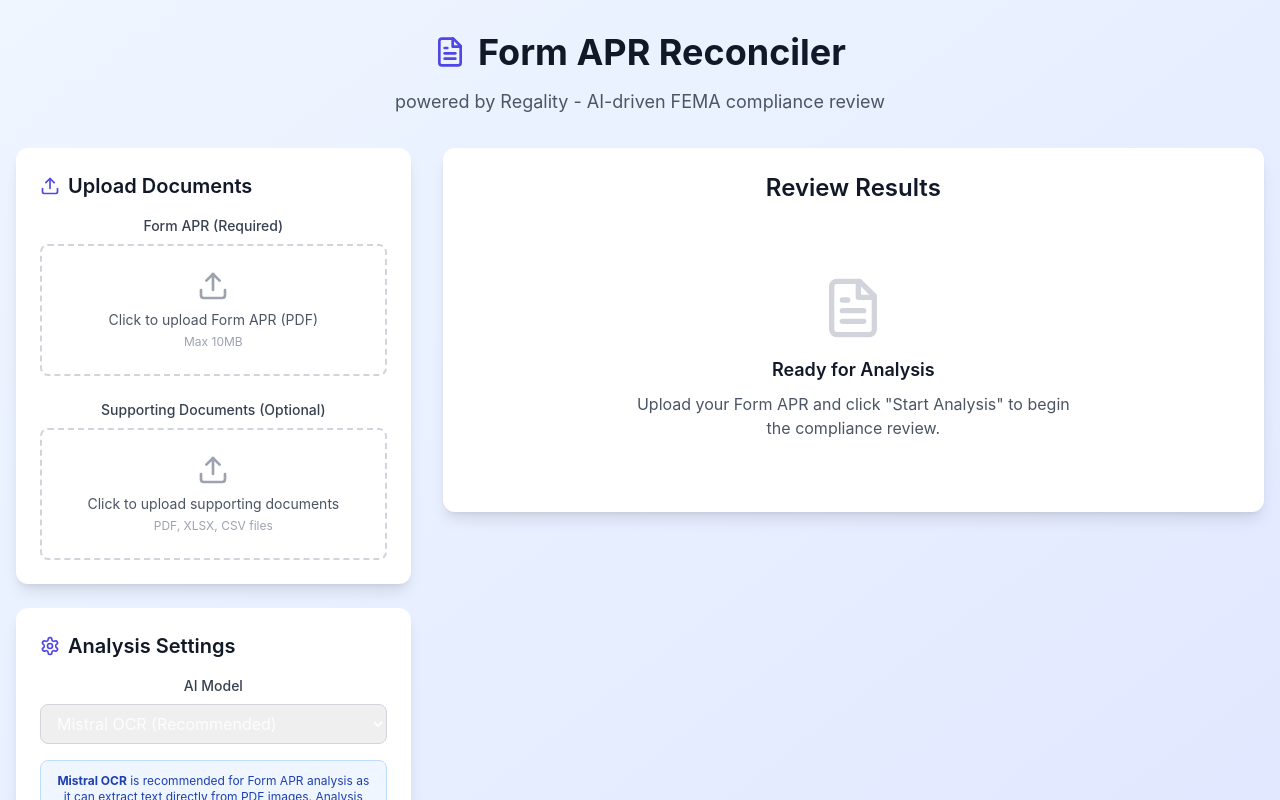
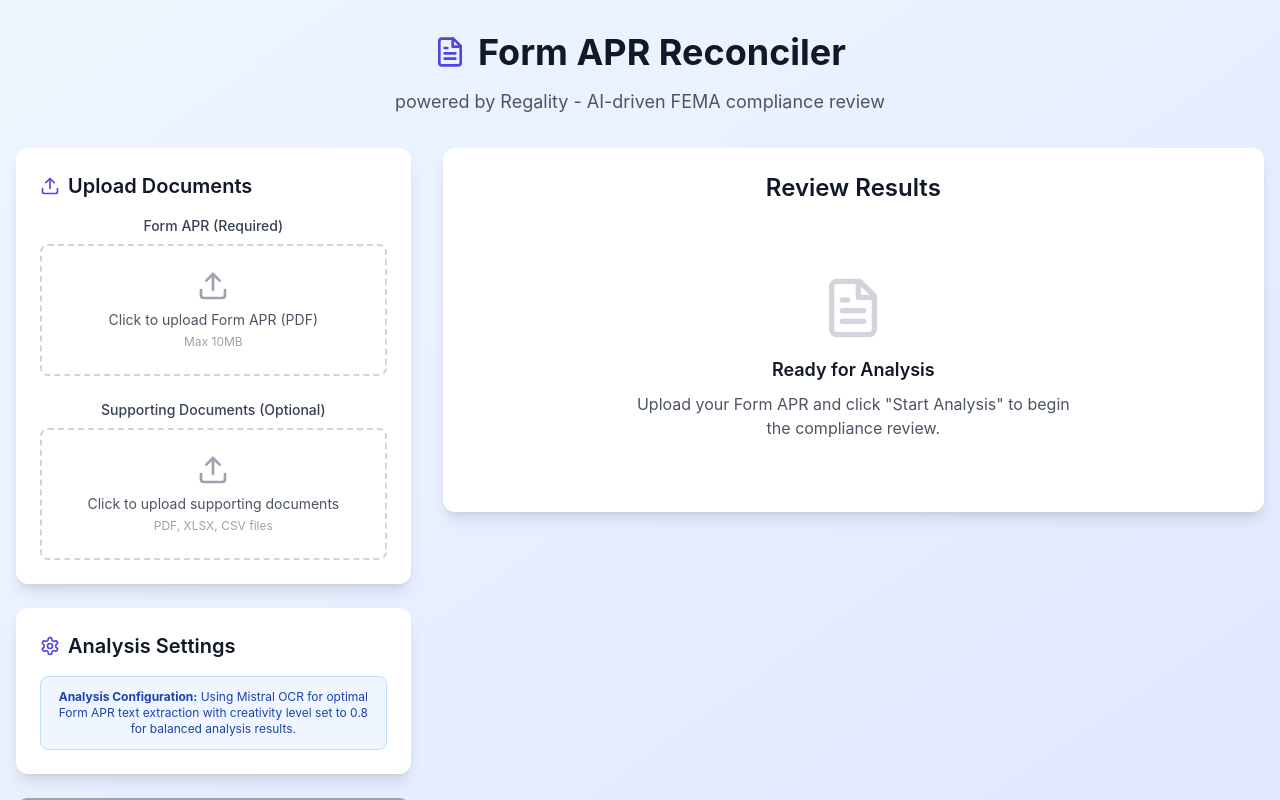
Before and after one commit to picturpoet/forms-java, a React (Vite) app: page / in a window 1280 px wide. Both pictures are taken after typing "Sample123" into the empty fields and a click on the button "Continue". Shown: the top 800 px of the page. Built offline with nearby package versions, Linux system fonts and the light colour scheme.

Commit message:
Remove model selection dropdown from UI

```diff
--- a/src/App.tsx
+++ b/src/App.tsx
@@ -5,17 +5,10 @@ import { ReviewOutput } from './components/ReviewOutput';
 import { ApiKeySetup } from './components/ApiKeySetup';
 import { FileText, Settings, Upload } from 'lucide-react';
 
-interface AnalysisConfig {
-  model: string;
-}
-
 function App() {
   const [apiKey, setApiKey] = useState<string>('');
   const [formPdf, setFormPdf] = useState<File | null>(null);
   const [supportingFiles, setSupportingFiles] = useState<File[]>([]);
-  const [config, setConfig] = useState<AnalysisConfig>({
-    model: 'mistral-ocr-latest'
-  });
   const [reviewOutput, setReviewOutput] = useState<string>('');
   const [isAnalyzing, setIsAnalyzing] = useState(false);
 
@@ -24,7 +17,7 @@ function App() {
 
     setIsAnalyzing(true);
     try {
-      // This would normally call the Mistral API with temperature: 0.8
+      // This would normally call the Mistral API with model: 'mistral-ocr-latest' and temperature: 0.8
       // For now, we'll show a placeholder response
       const mockResponse = `
 # Executive Summary
@@ -115,7 +108,7 @@ Please address the identified issues before final submission to the RBI portal.
                   Analysis Settings
                 </h2>
               </div>
-              <ConfigPanel config={config} onConfigChange={setConfig} />
+              <ConfigPanel />
             </div>
 
             {/* Analyze Button */}
--- a/src/components/ConfigPanel.tsx
+++ b/src/components/ConfigPanel.tsx
@@ -1,43 +1,10 @@
-interface AnalysisConfig {
-  model: string;
-}
-
-interface ConfigPanelProps {
-  config: AnalysisConfig;
-  onConfigChange: (config: AnalysisConfig) => void;
-}
-
-export function ConfigPanel({ config, onConfigChange }: ConfigPanelProps) {
-  const models = [
-    { value: 'mistral-ocr-latest', label: 'Mistral OCR (Recommended)' },
-    { value: 'mistral-large-latest', label: 'Mistral Large' },
-    { value: 'mistral-medium-latest', label: 'Mistral Medium' }
-  ];
-
+export function ConfigPanel() {
   return (
     <div className="space-y-4">
-      {/* Model Selection */}
-      <div>
-        <label className="block text-sm font-medium text-gray-700 mb-2">
-          AI Model
-        </label>
-        <select
-          value={config.model}
-          onChange={(e) => onConfigChange({ ...config, model: e.target.value })}
-          className="w-full px-3 py-2 border border-gray-300 rounded-lg focus:ring-2 focus:ring-indigo-500 focus:border-indigo-500"
-        >
-          {models.map((model) => (
-            <option key={model.value} value={model.value}>
-              {model.label}
-            </option>
-          ))}
-        </select>
-      </div>
-
       {/* Info Box */}
       <div className="bg-blue-50 border border-blue-200 rounded-lg p-3">
         <p className="text-xs text-blue-800">
-          <strong>Mistral OCR</strong> is recommended for Form APR analysis as it can extract text directly from PDF images. Analysis creativity is set to 0.8 for optimal results.
+          <strong>Analysis Configuration:</strong> Using Mistral OCR for optimal Form APR text extraction with creativity level set to 0.8 for balanced analysis results.
         </p>
       </div>
     </div>
```
